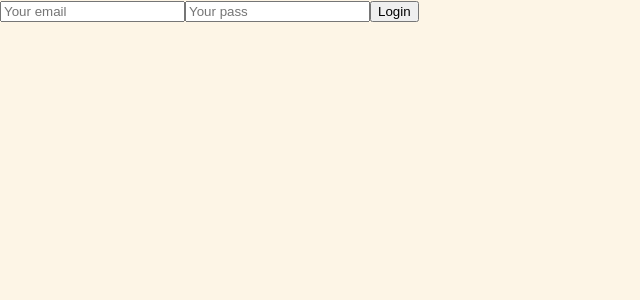
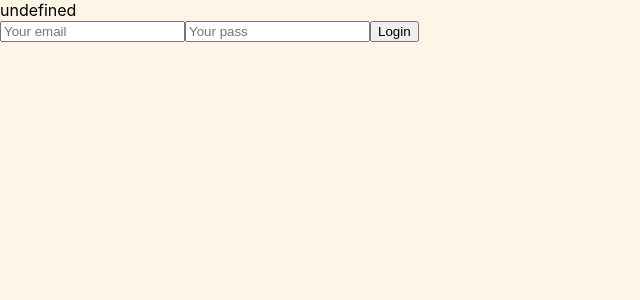
Before and after one commit to ckieverentineas/deep-space, a Next.js app: page /modules/component/login in a window 1280 px wide. Shown: the top 300 px of the page, without its empty margins (0-640 px from the left). Built offline with nearby package versions, Linux system fonts and the light colour scheme.

Commit message:
correct login print

```diff
--- a/pages/modules/component/login.tsx
+++ b/pages/modules/component/login.tsx
@@ -13,7 +13,7 @@ export default function Auth() {
 
   return (
     <div className="App">
-        <div>{data?.login?.ok}</div>
+        <div>{String(data?.login?.ok)}</div>
       <form onSubmit={handleLogin}>
         <input
           type="email"
```
